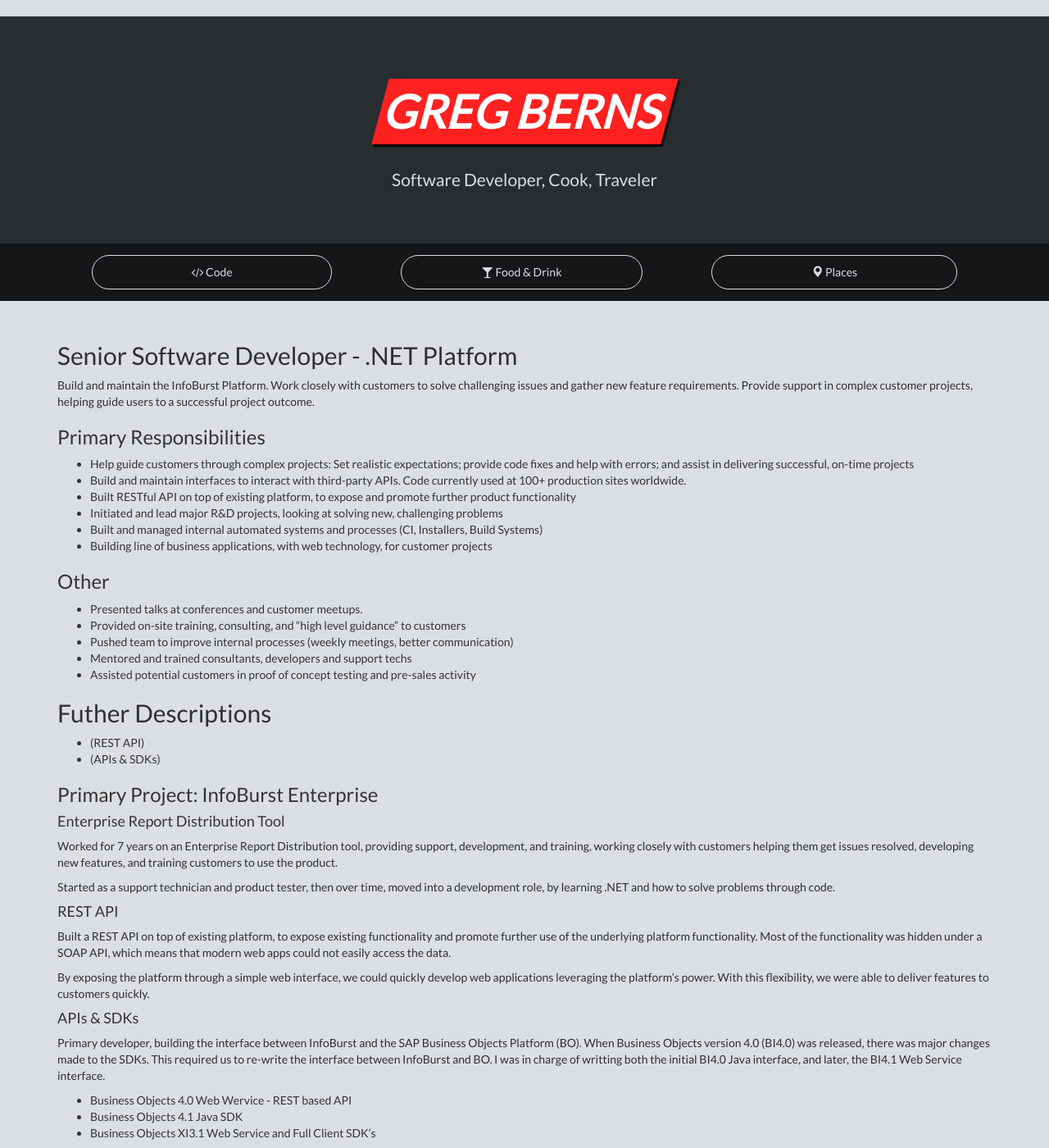
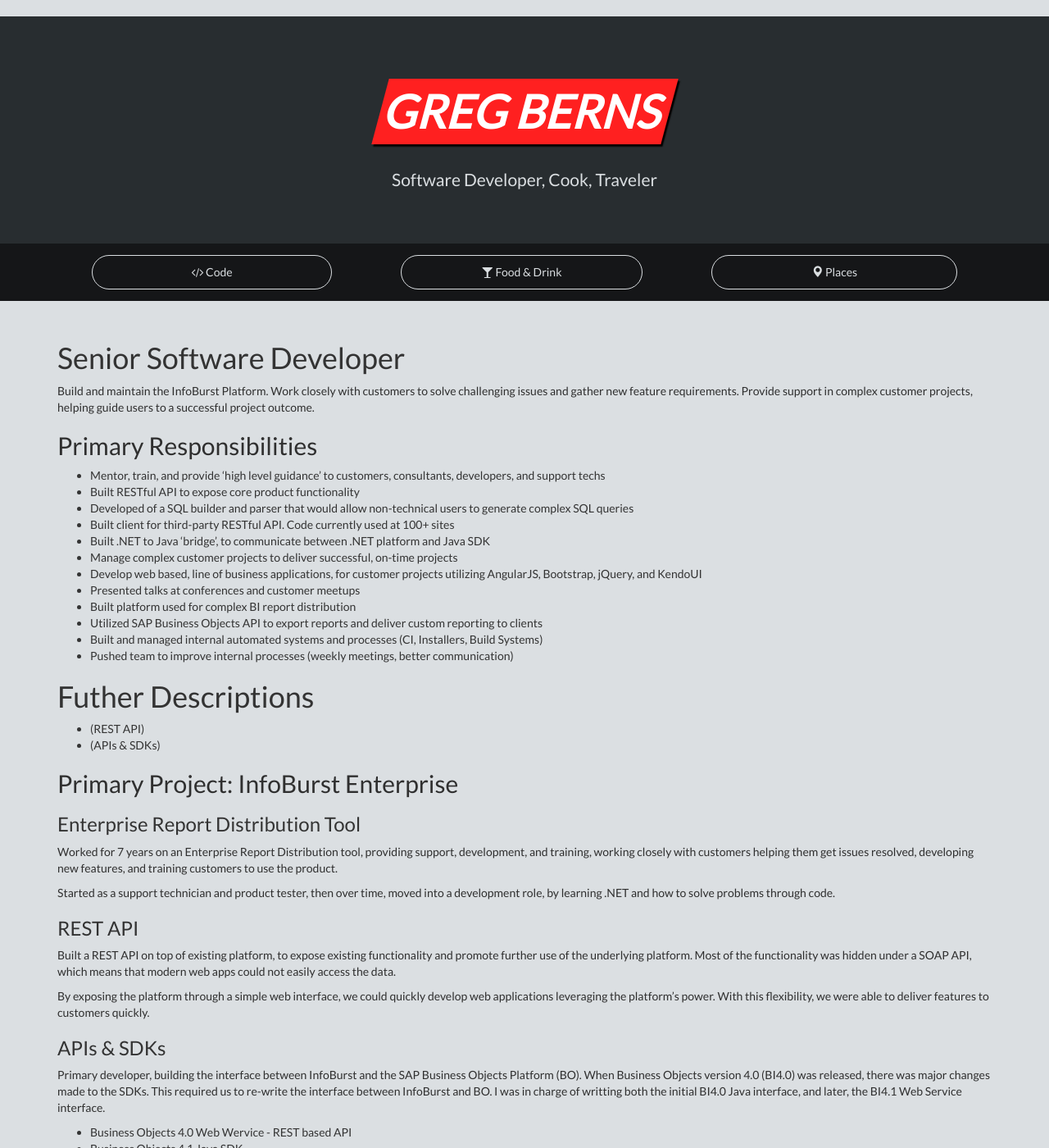
Before and after one commit to gregberns/gregberns.github.io, a Jekyll site: the page built from code/dev/index.md, in a window 1280 px wide and 1400 px high. Shown: the whole window at 82% size. Built offline with Jekyll 4.4.1, drawn with Linux system fonts in a browser that asks for light colours; nearby versions of some CDN libraries; some of the changed text lies outside the part shown.

Commit message:
Update index.md

```diff
--- a/code/dev/index.md
+++ b/code/dev/index.md
@@ -3,35 +3,33 @@ title: Code>Dev
 layout: default
 ---
 
-##Senior Software Developer - .NET Platform
+#Senior Software Developer
 
 Build and maintain the InfoBurst Platform. Work closely with customers to solve challenging issues and gather new feature requirements. Provide support in complex customer projects, helping guide users to a successful project outcome.
 
-###Primary Responsibilities
+##Primary Responsibilities
 
-+ Help guide customers through complex projects: Set realistic expectations; provide code fixes and help with errors; and assist in delivering successful, on-time projects
-+ Build and maintain interfaces to interact with third-party APIs. Code currently used at 100+ production sites worldwide.
-+ Built RESTful API on top of existing platform, to expose and promote further product functionality
-+ Initiated and lead major R&D projects, looking at solving new, challenging problems
++ Mentor, train, and provide ‘high level guidance’ to customers, consultants, developers, and support techs
++ Built RESTful API to expose core product functionality
++ Developed of a SQL builder and parser that would allow non-technical users to generate complex SQL queries
++ Built client for third-party RESTful API. Code currently used at 100+ sites
++ Built .NET to Java ‘bridge’, to communicate between .NET platform and Java SDK
++ Manage complex customer projects to deliver successful, on-time projects
++ Develop web based, line of business applications, for customer projects utilizing AngularJS, Bootstrap, jQuery, and KendoUI
++ Presented talks at conferences and customer meetups
++ Built platform used for complex BI report distribution
++ Utilized SAP Business Objects API to export reports and deliver custom reporting to clients
 + Built and managed internal automated systems and processes (CI, Installers, Build Systems)
-+ Building line of business applications, with web technology, for customer projects
++ Pushed team to improve internal processes (weekly meetings, better communication)
 
-###Other
-
-+ Presented talks at conferences and customer meetups.
-+ Provided on-site training, consulting, and “high level guidance” to customers
-+ Pushed team to improve internal processes (weekly meetings, better communication)
-+ Mentored and trained consultants, developers and support techs
-+ Assisted potential customers in proof of concept testing and pre-sales activity
-
-##Futher Descriptions
+#Futher Descriptions
 
 + (REST API)
 + (APIs & SDKs)
 
-###Primary Project: InfoBurst Enterprise
+##Primary Project: InfoBurst Enterprise
 
-####Enterprise Report Distribution Tool
+###Enterprise Report Distribution Tool
 
 Worked for 7 years on an Enterprise Report Distribution tool, providing support, development, and training,
 working closely with customers helping them get issues resolved, developing new features, and training customers
@@ -40,13 +38,13 @@ to use the product.
 Started as a support technician and product tester, then over time, moved into a development role,
 by learning .NET and how to solve problems through code.
 
-####REST API
+###REST API
 
-Built a REST API on top of existing platform, to expose existing functionality and promote further use of the underlying platform functionality. Most of the functionality was hidden under a SOAP API, which means that modern web apps could not easily access the data.
+Built a REST API on top of existing platform, to expose existing functionality and promote further use of the underlying platform. Most of the functionality was hidden under a SOAP API, which means that modern web apps could not easily access the data.
 
 By exposing the platform through a simple web interface, we could quickly develop web applications leveraging the platform's power. With this flexibility, we were able to deliver features to customers quickly.
 
-####APIs & SDKs
+###APIs & SDKs
 
 Primary developer, building the interface between InfoBurst and the SAP Business Objects Platform (BO).
 When Business Objects version 4.0 (BI4.0) was released, there was major changes made to the SDKs.
@@ -57,7 +55,7 @@ I was in charge of writting both the initial BI4.0 Java interface, and later, th
 * Business Objects 4.1 Java SDK
 * Business Objects XI3.1 Web Service and Full Client SDK's
 
-#####BI 4.1 Web Service Challenges
+####BI 4.1 Web Service Challenges
 
 In a later version of BI4.0, they released a RESTful API, that was leaps and bounds better than any API released by BO previously. But, because parts of the API were incomplete, there were some challenges actually implementing a backwards compatible interface.
 
@@ -73,7 +71,7 @@ Each one needed to be tied together, so the calls from the InfoBurst platform we
 Once implemented, the new interface was deployed at client sites, and provided significant performance
 improvements, and is now utilized at a majority of InfoBurst sites.
 
-#####BI 4.1 Java SDK Challenges
+####BI 4.1 Java SDK Challenges
 
 When Business Objects released the 4.0 version, the previous APIs used, were either depricated, or broken. To get a solution working, the only API to use was their Java SDK.
 
@@ -88,3 +86,16 @@ processes. To do this, a new Java process was started, which started a SOAP API
 
 This was quite challenging to get working, but it allowed us to get 'ahead of the curve', and release a version of InfoBurst that supported BI4.0 almost a year and a half before the new API was released.
 This resulted in several sales to new customers, who were moving to the new BI version.
+
+
+###Team Lead - Dashboard Design Tool
+
+Worked on a team to develop a new ‘drag-drop’ dashboard design tool, for business users to create powerful HTML dashboards, in the browser. When the project moved from a simple proof-of-concept to an activly developed project, oversight was needed to create a powerful tool that accomplished many of the tasks customers could do in other tools.
+
++ Gather customer requirements and drive feature development
++ Led exploratory testing efforts to identify workflow issues and create optimizations
++ Improve workflows to deliver a powerful, functional user experience
++ Built new features and fixed bugs in JavaScript and jQuery code
++ Improved 'look and feel' of UI through further development of CSS3
++ Developed server-side APIs to allow dashboards to be saved and published
++ Learned dashboard tool's code base, and provided bug fixes and features.
```
